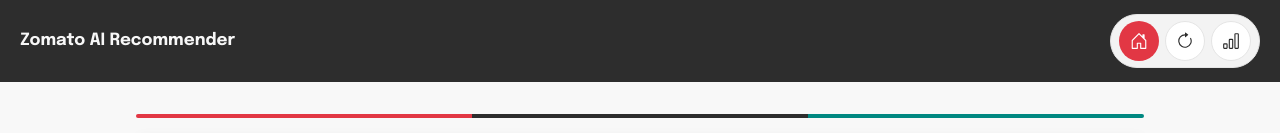
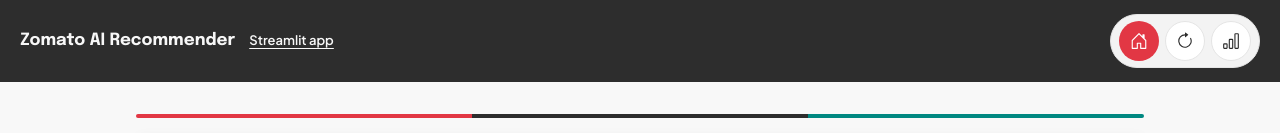
Before and after one commit to ankitashok15/Zomato_Milestone_1_Recommendations, a Next.js app in the folder frontend-next/: page / in a window 1280 px wide. Shown: the top 133 px of the page. Built offline with nearby package versions, Linux system fonts and the light colour scheme; no server answers.

Commit message:
chore(vercel): frontend-next vercel.json, BACKEND_URL docs, optional Streamlit nav link
Made-with: Cursor

```diff
--- a/frontend-next/next.config.ts
+++ b/frontend-next/next.config.ts
@@ -1,9 +1,14 @@
 import type { NextConfig } from "next";
 
-const backend = process.env.BACKEND_URL || "http://127.0.0.1:8010";
+/** Base URL for FastAPI (phase6): /ui-api/*, /health/detailed. No trailing slash. Not a Streamlit URL. */
+function backendOrigin(): string {
+  const raw = process.env.BACKEND_URL || "http://127.0.0.1:8010";
+  return raw.replace(/\/+$/, "");
+}
 
 const nextConfig: NextConfig = {
   async rewrites() {
+    const backend = backendOrigin();
     return [
       {
         source: "/api/backend/:path*",
--- a/frontend-next/src/components/NavBar.tsx
+++ b/frontend-next/src/components/NavBar.tsx
@@ -24,6 +24,8 @@ const iconBtn = (active: boolean) =>
     border: active ? "none" : "1px solid transparent",
   }) as React.CSSProperties;
 
+const streamlitAppUrl = process.env.NEXT_PUBLIC_STREAMLIT_APP_URL?.replace(/\/+$/, "") || "";
+
 export function NavBar({ active }: { active: "home" | "history" | "metrics" }) {
   return (
     <header
@@ -40,12 +42,37 @@ export function NavBar({ active }: { active: "home" | "history" | "metrics" }) {
     >
       <span
         style={{
-          fontFamily: "var(--font-epilogue), sans-serif",
-          fontWeight: 700,
-          fontSize: "1.05rem",
+          display: "inline-flex",
+          alignItems: "center",
+          gap: "14px",
+          flexWrap: "wrap",
         }}
       >
-        Zomato AI Recommender
+        <span
+          style={{
+            fontFamily: "var(--font-epilogue), sans-serif",
+            fontWeight: 700,
+            fontSize: "1.05rem",
+          }}
+        >
+          Zomato AI Recommender
+        </span>
+        {streamlitAppUrl ? (
+          <a
+            href={streamlitAppUrl}
+            target="_blank"
+            rel="noopener noreferrer"
+            style={{
+              fontSize: "13px",
+              fontWeight: 600,
+              color: "#f8f8f8",
+              textDecoration: "underline",
+              textUnderlineOffset: "3px",
+            }}
+          >
+            Streamlit app
+          </a>
+        ) : null}
       </span>
       <nav style={pillStyle} aria-label="Main">
         <Link href="/" style={iconBtn(active === "home")} title="Home" aria-current={active === "home" ? "page" : undefined}>
```
Also changed, not shown: frontend-next/vercel.json (added), 2 other files (tests, documents, lock files or other folders).
